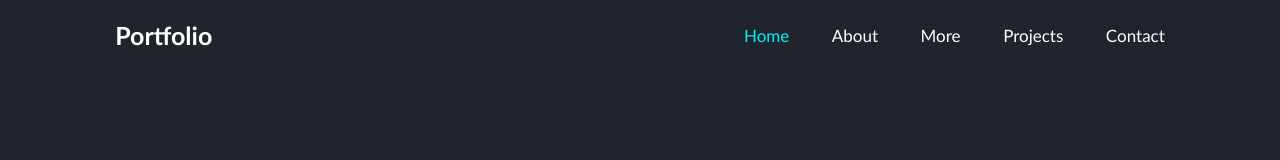
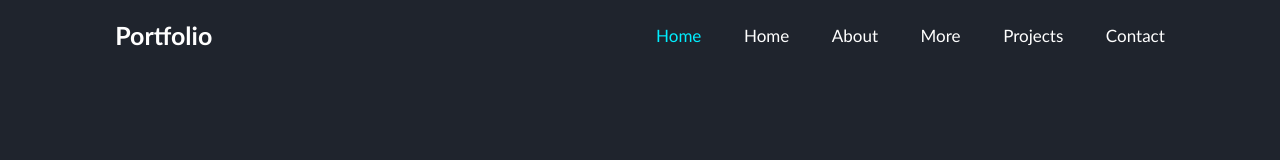
Before and after one commit to ayushg1411/portfolio, a plain HTML site: page index.html in a window 1280 px wide. Shown: the top 160 px of the page. Drawn offline with nearby package versions, Linux system fonts and the light colour scheme.

Commit message:
Update index.html
make it new link of w3school

```diff
--- a/index.html
+++ b/index.html
@@ -19,6 +19,7 @@
 
        <nav class="navbar">
         <a href="#home" class="active">Home</a>
+             <a href="www.w3school.com">Home</a>
         <a href="#about">About</a>
         <a href="#coding">More</a>
         <a href="#portfolio">Projects</a>
```
